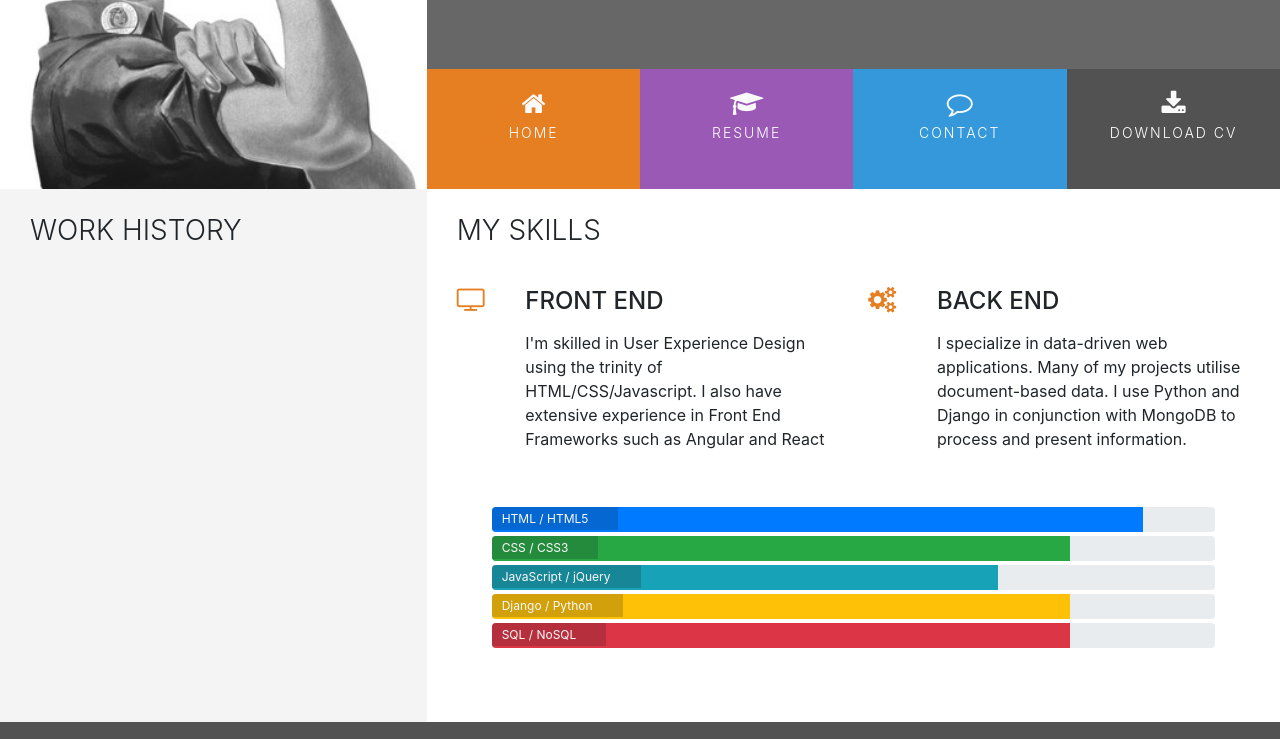
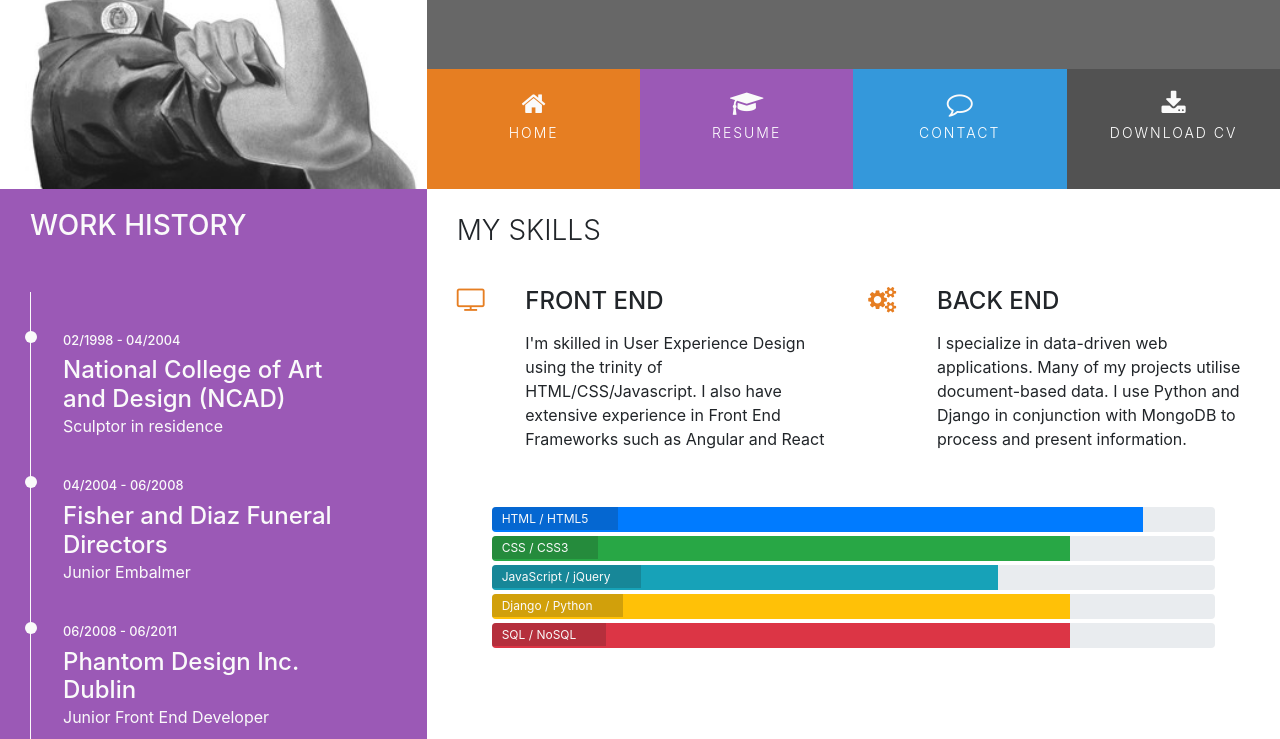
Before and after one commit to Sarbkum/Resume, a plain HTML site: page resume.html in a window 1280 px wide. Shown: the part 180-919 px from the top of the page. Drawn offline with nearby package versions, Linux system fonts and the light colour scheme.

Commit message:
Updated the resume page added skills

```diff
--- a/assets/css/style.css
+++ b/assets/css/style.css
@@ -11,6 +11,10 @@
 
 .bg-color-personal-info {
     background-color:#f4f4f4;
+}
+
+.bg-color-work-history {
+    background-color: #9b59b6;
 }
 
 .ui-menu-color-home {
@@ -52,6 +56,7 @@ h1,h2,h3,h4 {
     padding: 0 30px 30px;
     float: none;
 }
+
 .section-heading {
     font-family: "Exo" sans-serif;
     font-weight: 300;
@@ -239,11 +244,11 @@ footer {
 .personal-info-item .key p {
     font-weight: 700;
 }
-.personal-info-item .value {
+
 
 /*------------------------------------Skills */
 
- }
+
     .progress {
         position: relative;
         height: 25px;
@@ -262,3 +267,52 @@ footer {
     .progress-section {
         margin: 40px 20px;
     }
+
+    /*-------------------------------------Workd History*/
+
+    .history-heading {
+        color: #fafafa;
+        margin-bottom: 50px;
+        margin-top: 20px;
+
+    }
+    .timeline-item {
+        padding: 4em 2em 0em 2em;
+        position: relative;
+        color: #fafafa;
+        border-left: 1px solid;
+
+    }
+    .timeline-item p {
+        padding: 0;
+        margin: 0;
+
+    }
+    .timeline-item:before {
+        content:attr(data-dates);
+        position: absolute;
+        left: 2.5em;
+        top: 3em;
+        display: block;
+        font-family: "Exo" sans-serif;
+        font-weight: 500;
+        font-size: 0.8em;
+        padding: 0;
+        margin: 0;
+
+    }
+    .timeline-item:after {
+        width: 12px;
+        height: 12px;
+        display: block;
+        top: 2.4em;
+        position: absolute;
+        left: -6px;
+        border-radius: 12px;
+        content: '';
+        background: #fafafa;
+    }
+
+    .history-items {
+        margin-bottom: 30px;
+    }
--- a/resume.html
+++ b/resume.html
@@ -1,20 +1,15 @@
 <!DOCTYPE html>
 <html lang="en">
-
 <head>
     <meta charset="UTF-8">
     <meta name="viewport" content="width=device-width, initial-scale=1.0">
     <meta http-equiv="X-UA-Compatible" content="ie=edge">
-    <link rel="stylesheet" href="https://maxcdn.bootstrapcdn.com/bootstrap/4.2.1/css/bootstrap.min.css"
-        type="text/css" />
-    <link rel="stylesheet" href="https://maxcdn.bootstrapcdn.com/font-awesome/4.7.0/css/font-awesome.min.css"
-        type="text/css" />
-    <link rel="stylesheet" href="https://cdnjs.cloudflare.com/ajax/libs/hover.css/2.1.1/css/hover-min.css"
-        type="text/css" />
+    <link rel="stylesheet" href="https://maxcdn.bootstrapcdn.com/bootstrap/4.2.1/css/bootstrap.min.css" type="text/css" />
+    <link rel="stylesheet" href="https://maxcdn.bootstrapcdn.com/font-awesome/4.7.0/css/font-awesome.min.css" type="text/css" />
+    <link rel="stylesheet" href="https://cdnjs.cloudflare.com/ajax/libs/hover.css/2.1.1/css/hover-min.css" type="text/css" />
     <link rel="stylesheet" href="assets/css/style.css">
     <title>Rosie</title>
 </head>
-
 <body>
     <header>
         <div class="row no-gutters">
@@ -30,20 +25,16 @@
                     <div class="col">
                         <ul id="nav" class="list-inline menucontainer">
                             <li class="col-6 col-sm-3 list-inline-item ui-menu-color-home menuitem">
-                                <a href="#" class="hvr-sweep-to-bottom"><i class="fa fa-home"
-                                        aria-hidden="true"></i><span>Home</span></a>
+                                <a href="#" class="hvr-sweep-to-bottom"><i class="fa fa-home" aria-hidden="true"></i><span>Home</span></a>
                             </li>
                             <li class="col-6 col-sm-3 list-inline-item ui-menu-color-resume menuitem">
-                                <a href="#" class="hvr-sweep-to-bottom"><i class="fa fa-graduation-cap"
-                                        aria-hidden="true"></i><span>Resume</span></a>
+                                <a href="#" class="hvr-sweep-to-bottom"><i class="fa fa-graduation-cap" aria-hidden="true"></i><span>Resume</span></a>
                             </li>
                             <li class="col-6 col-sm-3 list-inline-item ui-menu-color-contact menuitem">
-                                <a href="#" class="hvr-sweep-to-bottom"><i class="fa fa-comment-o"
-                                        aria-hidden="true"></i><span>Contact</span></a>
+                                <a href="#" class="hvr-sweep-to-bottom"><i class="fa fa-comment-o" aria-hidden="true"></i><span>Contact</span></a>
                             </li>
                             <li class="col-6 col-sm-3 list-inline-item ui-menu-color-download menuitem">
-                                <a href="#" class="hvr-sweep-to-bottom"><i class="fa fa-download"
-                                        aria-hidden="true"></i><span>Download CV</span></a>
+                                <a href="#" class="hvr-sweep-to-bottom"><i class="fa fa-download" aria-hidden="true"></i><span>Download CV</span></a>
                             </li>
                         </ul>
                     </div>
@@ -53,12 +44,30 @@
     </header>
     <section class="container-fluid">
         <div class="row">
-            <div class="col-md-4 bg-color-personal-info section-column">
+            <div class="col-md-4 bg-color-work-history section-column">
                 <div class="row">
                     <div class="col-12">
-                        <h3 class="section-heading uppercase">
+                        <h3 class="history-heading uppercase">
                             Work History
                         </h3>
+                    </div>
+                </div>
+                <div class="history-items">
+                    <div class="timeline-item" data-dates="02/1998 - 04/2004">
+                        <h4>National College of Art and Design (NCAD)</h4>
+                        <p>Sculptor in residence</p>
+                    </div>
+                    <div class="timeline-item" data-dates="04/2004 - 06/2008">
+                        <h4>Fisher and Diaz Funeral Directors</h4>
+                        <p>Junior Embalmer</p>
+                    </div>
+                    <div class="timeline-item" data-dates="06/2008 - 06/2011">
+                        <h4>Phantom Design Inc. Dublin</h4>
+                        <p>Junior Front End Developer</p>
+                    </div>
+                    <div class="timeline-item" data-dates="06/2011 - Present">
+                        <h4>Hooli Inc. Silicon Valley</h4>
+                        <p>Full Stack Web Developer</p>
                     </div>
                 </div>
             </div>
@@ -77,8 +86,7 @@
                             <div class="col-10">
                                 <h4 class="three-reasons-heading uppercase">Front End</h4>
                                 <p>
-                                    I'm skilled in User Experience Design using the trinity of HTML/CSS/Javascript. I
-                                    also have extensive experience in Front End Frameworks such as Angular and React
+                                    I'm skilled in User Experience Design using the trinity of HTML/CSS/Javascript. I also have extensive experience in Front End Frameworks such as Angular and React
                                 </p>
                             </div>
                         </div>
@@ -91,9 +99,7 @@
                             <div class="col-10">
                                 <h4 class="three-reasons-heading uppercase">Back End</h4>
                                 <p>
-                                    I specialize in data-driven web applications. Many of my projects utilise
-                                    document-based data. I use Python and Django in conjunction with MongoDB to process
-                                    and present information.
+                                    I specialize in data-driven web applications. Many of my projects utilise document-based data. I use Python and Django in conjunction with MongoDB to process and present information.
                                 </p>
                             </div>
                         </div>
@@ -102,36 +108,31 @@
                 <div class="row progress-section">
                     <div class="col">
                         <div class="progress">
-                            <div class="progress-bar" role="progressbar" aria-valuenow="90" aria-valuemin="0"
-                                aria-valuemax="100" style="width:90%;">
+                            <div class="progress-bar" role="progressbar" aria-valuenow="90" aria-valuemin="0" aria-valuemax="100" style="width:90%;">
                                 <span class="sr-only">90% complete</span>
                             </div>
                             <span class="progress-type">HTML / HTML5</span>
                         </div>
                         <div class="progress">
-                            <div class="progress-bar bg-success" role="progressbar" aria-valuenow="80" aria-valuemin="0"
-                                aria-valuemax="100" style="width:80%;">
+                            <div class="progress-bar bg-success" role="progressbar" aria-valuenow="80" aria-valuemin="0" aria-valuemax="100" style="width:80%;">
                                 <span class="sr-only">80% complete</span>
                             </div>
                             <span class="progress-type">CSS / CSS3</span>
                         </div>
                         <div class="progress">
-                            <div class="progress-bar bg-info" role="progressbar" aria-valuenow="70" aria-valuemin="0"
-                                aria-valuemax="100" style="width:70%;">
+                            <div class="progress-bar bg-info" role="progressbar" aria-valuenow="70" aria-valuemin="0" aria-valuemax="100" style="width:70%;">
                                 <span class="sr-only">70% complete</span>
                             </div>
                             <span class="progress-type">JavaScript / jQuery</span>
                         </div>
                         <div class="progress">
-                            <div class="progress-bar bg-warning" role="progressbar" aria-valuenow="80" aria-valuemin="0"
-                                aria-valuemax="100" style="width:80%;">
+                            <div class="progress-bar bg-warning" role="progressbar" aria-valuenow="80" aria-valuemin="0" aria-valuemax="100" style="width:80%;">
                                 <span class="sr-only">80% complete</span>
                             </div>
                             <span class="progress-type">Django / Python</span>
                         </div>
                         <div class="progress">
-                            <div class="progress-bar bg-danger" role="progressbar" aria-valuenow="80" aria-valuemin="0"
-                                aria-valuemax="100" style="width:80%;">
+                            <div class="progress-bar bg-danger" role="progressbar" aria-valuenow="80" aria-valuemin="0" aria-valuemax="100" style="width:80%;">
                                 <span class="sr-only">80% complete</span>
                             </div>
                             <span class="progress-type">SQL / NoSQL</span>
@@ -147,8 +148,7 @@
             <div class="col-sm-4">
                 <h5 class="uppercase general-sub">About</h5>
                 <p class="inline-block">
-                    Full Stack Web Developer. Skilled in everything from HTML to Heroku. The capacity for structural and
-                    design thinking.
+                    Full Stack Web Developer. Skilled in everything from HTML to Heroku. The capacity for structural and design thinking.
                 </p>
             </div>
             <div class="col-sm-4">
@@ -205,5 +205,4 @@
         </div>
     </footer>
 </body>
-
 </html>
```
